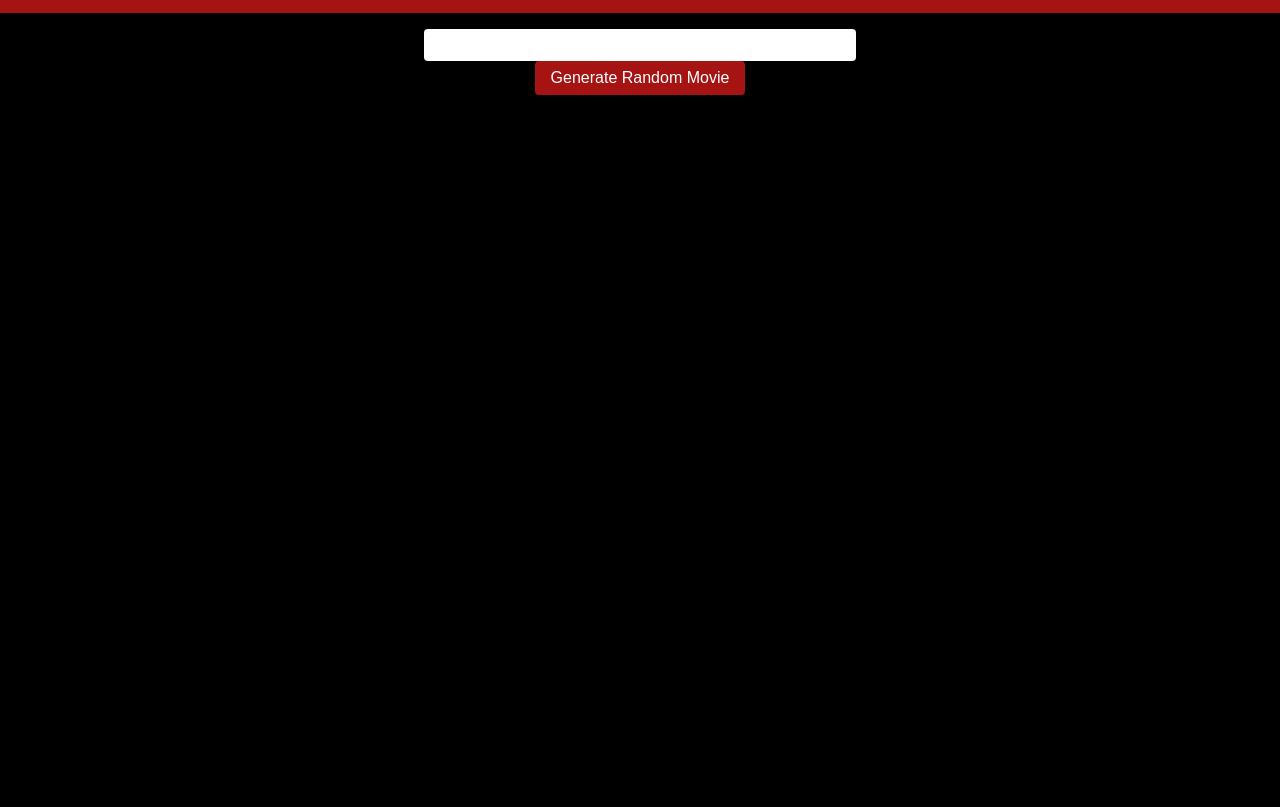
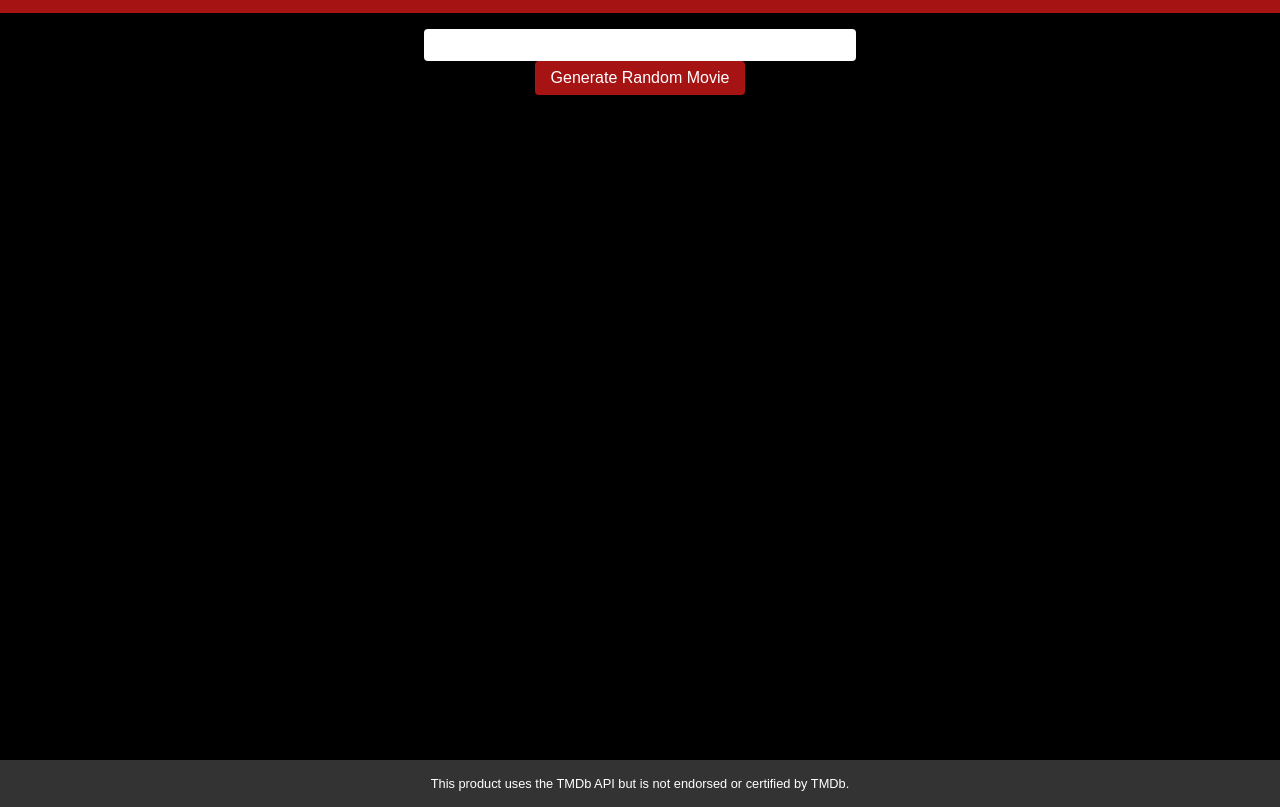
Before and after one commit to lynxxes/themoviepicker, a plain HTML site: page index.html in a window 1280 px wide. Shown: the part 56-863 px from the top of the page. Before the commit the page ends 800 px from the top, so only its background shows below. Drawn offline with Linux system fonts and the light colour scheme.

Commit message:
Add files via upload
Updated HTML file. Added legal disclaimer at the bottom as requirement for API usage.

```diff
--- a/index.html
+++ b/index.html
@@ -14,6 +14,9 @@
         <div id="movie-container"></div>
         <button id="generate-movie-btn">Generate Random Movie</button>
     </main>
+	<footer>
+        <p>This product uses the TMDb API but is not endorsed or certified by TMDb.</p>
+    </footer>
     <script src="script.js"></script>
 </body>
 </html>
```
